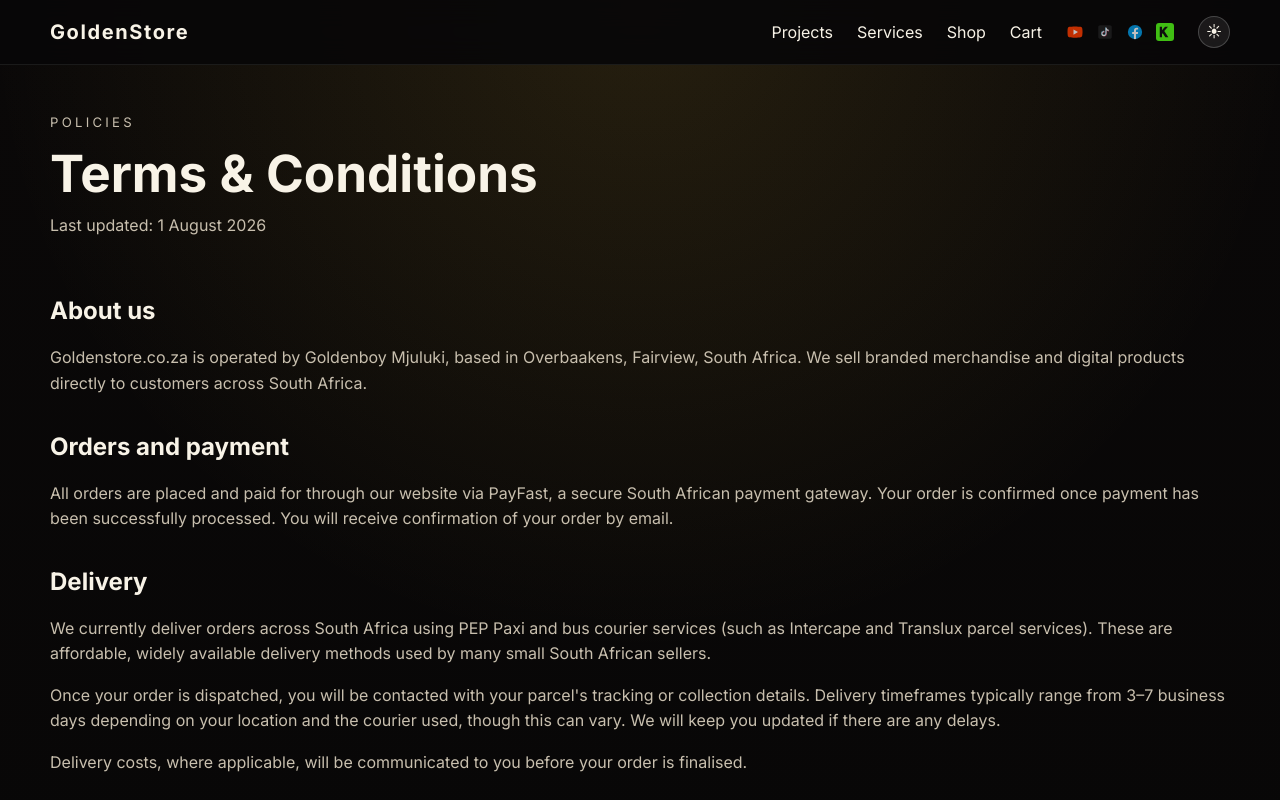
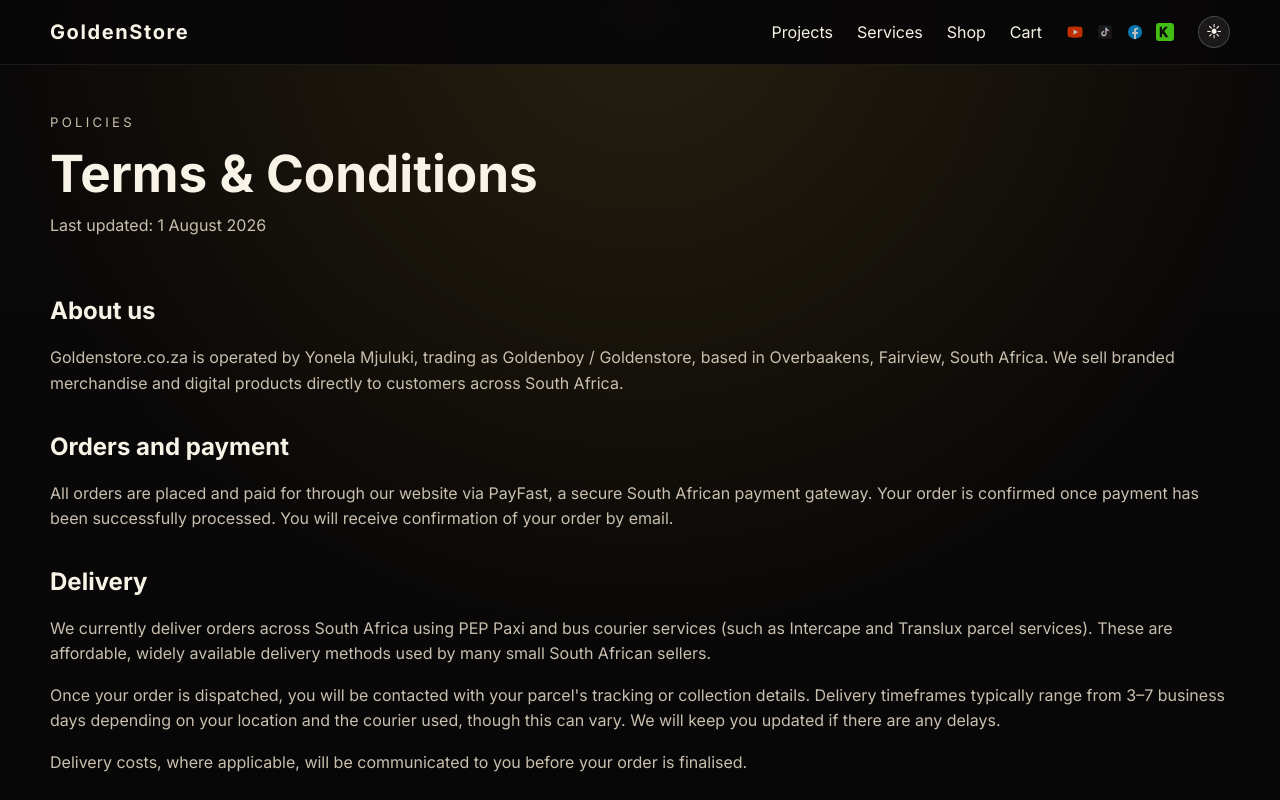
Before and after one commit to DanielMjuluki/GoldenboyStore, a Next.js app: page /terms in a window 1280 px wide. Shown: the top 800 px of the page. Built offline with nearby package versions, Linux system fonts and the light colour scheme; no server answers.

Commit message:
Add Terms and Conditions page

```diff
--- a/app/terms/page.tsx
+++ b/app/terms/page.tsx
@@ -19,7 +19,7 @@
       <section className="section-block terms-content">
         <h2>About us</h2>
         <p>
-          Goldenstore.co.za is operated by Goldenboy Mjuluki, based in Overbaakens, Fairview,
+          Goldenstore.co.za is operated by Yonela Mjuluki, trading as Goldenboy / Goldenstore, based in Overbaakens, Fairview,
           South Africa. We sell branded merchandise and digital products directly to customers
           across South Africa.
         </p>
```
